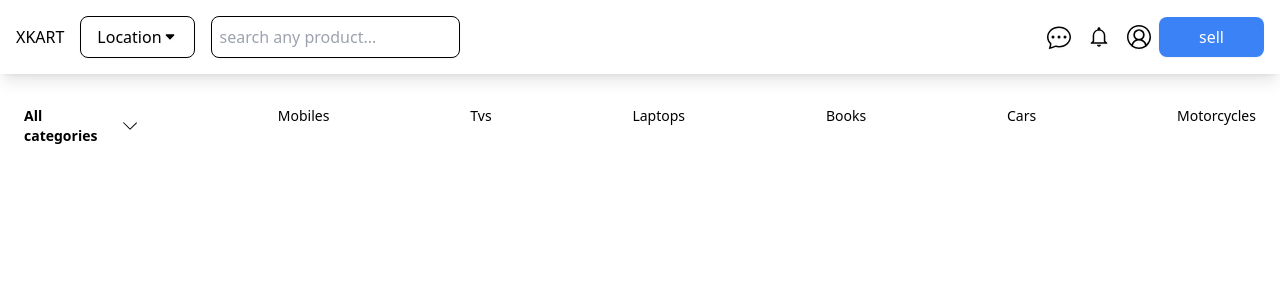
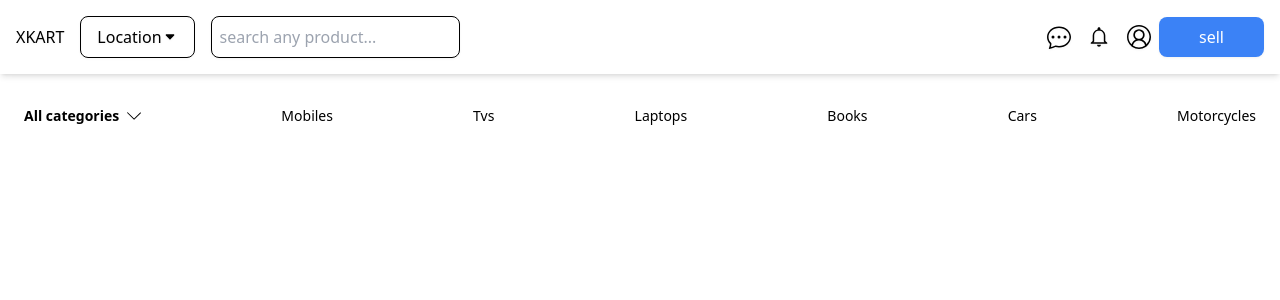
Before and after one commit to jaypatel523/XKART, a React (Vite) app in the folder client/: page / in a window 1280 px wide. Shown: the top 300 px of the page. Built offline with nearby package versions, Linux system fonts and the light colour scheme.

Commit message:
all category drop-down added

```diff
--- a/client/src/components/Pages/Categories.jsx
+++ b/client/src/components/Pages/Categories.jsx
@@ -1,14 +1,32 @@
-import React from "react";
+import React, { useState } from "react";
 import { SlArrowDown } from "react-icons/sl";
 
 const Categories = () => {
+  const [isAllOpen, setIsAllOpen] = useState(false);
+
   return (
     <>
       <div className="p-4 mt-2 text-sm flex gap-3 justify-between overflow-x-scroll">
-        <div className="flex items-center p-2 rounded-md cursor-pointer hover:bg-gray-200">
-          <div className="mr-1 w-[95px] font-bold">All categories</div>
-          <SlArrowDown />
+        <div>
+          <div
+            className="font-bold flex items-center p-2 hover:bg-gray-200 cursor-pointer"
+            onClick={() => setIsAllOpen(!isAllOpen)}
+          >
+            All categories <SlArrowDown className="ml-2" />
+          </div>
         </div>
+        {isAllOpen && (
+          <div className="absolute top-[135px] w-52 shadow-lg border border-gray-100">
+            <div className="p-2 hover:bg-gray-200 cursor-pointer">Mobiles</div>
+            <div className="p-2 cursor-pointer hover:bg-gray-200">Tvs</div>
+            <div className="p-2 cursor-pointer hover:bg-gray-200">Laptops</div>
+            <div className="p-2 cursor-pointer hover:bg-gray-200">Books</div>
+            <div className="p-2 cursor-pointer hover:bg-gray-200">Cars</div>
+            <div className="p-2 cursor-pointer hover:bg-gray-200">
+              Motorcycles
+            </div>
+          </div>
+        )}
         <div className="p-2 rounded-md hover:bg-gray-200 cursor-pointer">
           Mobiles
         </div>
--- a/client/src/components/Pages/Navbar.jsx
+++ b/client/src/components/Pages/Navbar.jsx
@@ -17,7 +17,7 @@ const Navbar = () => {
 
   return (
     <>
-      <div className="drop-shadow-sm shadow-lg w-auto px-4 flex justify-between items-center">
+      <div className="drop-shadow-sm shadow-md w-auto px-4 flex justify-between items-center">
         <div className="py-4 flex items-center">
           <div className="mr-4">XKART</div>
           <div className="mr-4">
```
